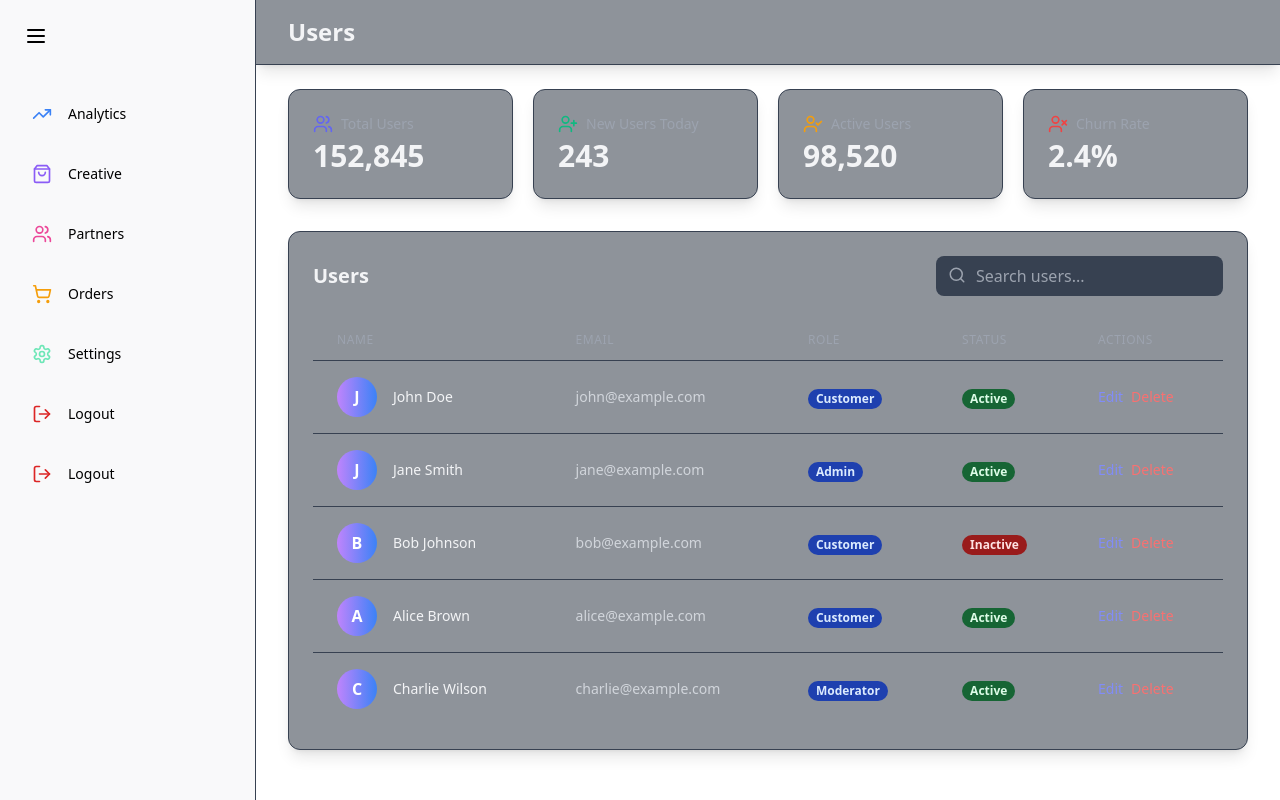
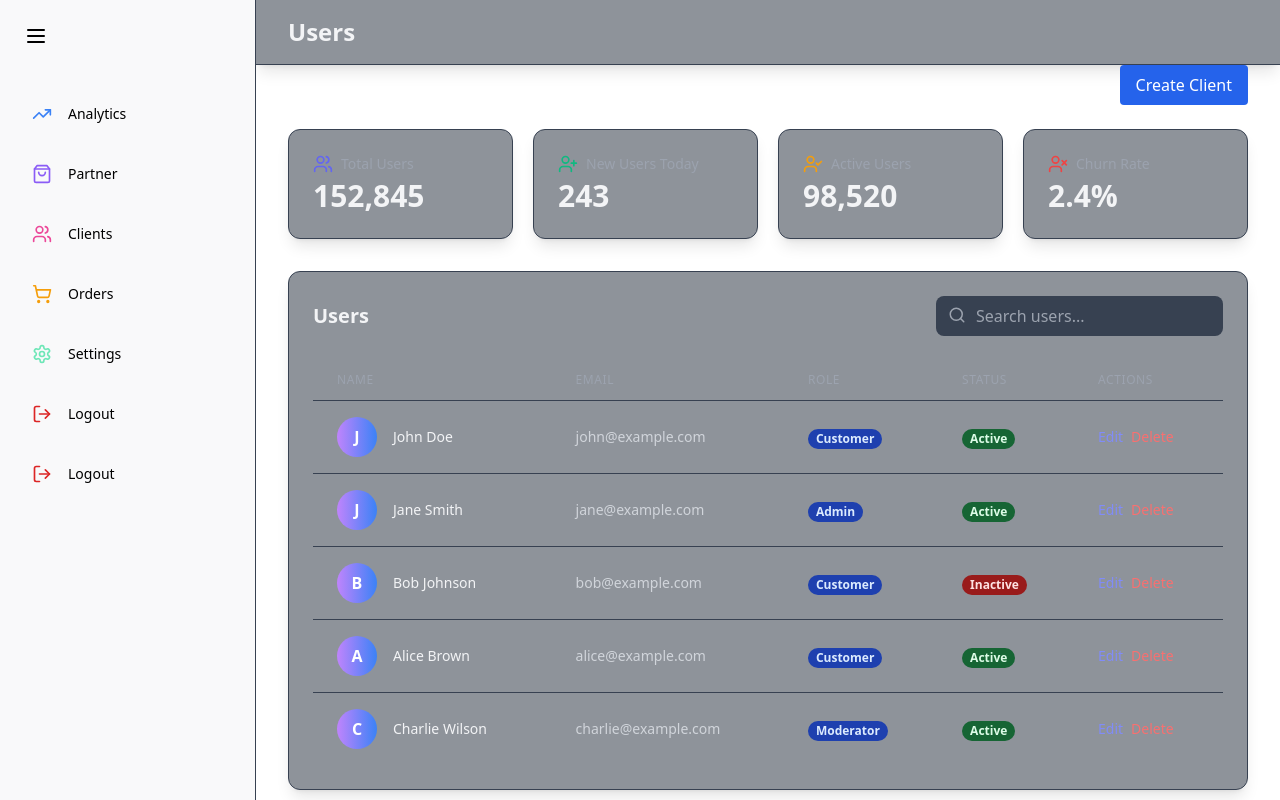
Before and after one commit to Skidesign1/skye-partnerdash, a React (Vite) app: page /users in a window 1280 px wide. Built offline with nearby package versions, Linux system fonts and the light colour scheme; sample sign-in values are in the browser's storage.

Commit message:
new changes

```diff
--- a/package.json
+++ b/package.json
@@ -14,6 +14,7 @@
     "lucide-react": "^0.417.0",
     "react": "^18.3.1",
     "react-dom": "^18.3.1",
+    "react-icons": "^5.5.0",
     "react-router-dom": "^6.25.1",
     "recharts": "^2.12.7"
   },
--- a/src/App.jsx
+++ b/src/App.jsx
@@ -8,6 +8,7 @@ import UsersPage from "./pages/UsersPage";
 import OrdersPage from "./pages/OrdersPage";
 import SettingsPage from "./pages/SettingsPage";
 import Sidebar from "./components/common/Sidebar";
+import ProtectedRoute from "./components/ProtectedRoute";
 
 const isAuthenticated =localStorage.getItem("auth") === "true";
 
@@ -21,55 +22,73 @@ function App() {
 				<Route
 				path="/dashboard"
 				element={
+					<ProtectedRoute>
+
 						<div className="flex w-full h-full bg-white text-black">
 						<Sidebar />
 						<Dashboard />
 						</div>
+					</ProtectedRoute>
 				}
 				/>
 				<Route
 				path="/analytics"
 				element={
+					<ProtectedRoute>
+
 						<div className="flex w-full h-full bg-white text-black ">
 						<Sidebar />
 						<AnalyticsPage />
 						</div>
+					</ProtectedRoute>
 					}
 				/>
 				<Route
 				path="/products"
 				element={
+					<ProtectedRoute>
+
 						<div className="flex w-full h-full bg-white text-black">
 						<Sidebar />
 						<ProductsPage />
 						</div>
+					</ProtectedRoute>
 					}
 				/>
 				<Route
 				path="/users"
 				element={
+					<ProtectedRoute>
+
 						<div className="flex w-full h-full bg-white text-black">
 						<Sidebar />
 						<UsersPage />
 						</div>
+					</ProtectedRoute>
 					}
 				/>
 				<Route
 				path="/orders"
 				element={
+					<ProtectedRoute>
+
 						<div className="flex w-full h-full bg-white text-black">
 						<Sidebar />
 						<OrdersPage />
 						</div>
+					</ProtectedRoute>
 					}
 				/>
 				<Route
 				path="/settings"
 				element={
+					<ProtectedRoute>
+
 						<div className="flex w-full h-full bg-white text-black">
 						<Sidebar />
 						<SettingsPage />
 						</div>
+					</ProtectedRoute>
 					}
 				/>
                </Routes>
--- /dev/null
+++ b/src/components/ProtectedRoute.jsx
@@ -0,0 +1,15 @@
+// src/components/ProtectedRoute.js
+import React from "react";
+import { Navigate } from "react-router-dom";
+
+const ProtectedRoute = ({ children }) => {
+  const token = localStorage.getItem("partnerToken"); // Use your token key
+
+  if (!token) {
+    return <Navigate to="/login" replace />;
+  }
+
+  return children;
+};
+
+export default ProtectedRoute;
--- a/src/components/common/Sidebar.jsx
+++ b/src/components/common/Sidebar.jsx
@@ -12,8 +12,8 @@ const SIDEBAR_ITEMS = [
     //     { name: "Settings", icon: Settings, color: "#6EE7B7", href: "/settings" },
     // =======
 	{ name: "Analytics", icon: TrendingUp, color: "#3B82F6", href: "/analytics" },
-	{ name: "Creative", icon: ShoppingBag, color: "#8B5CF6", href: "/products" },
-	{ name: "Partners", icon: Users, color: "#EC4899", href: "/users" },
+	{ name: "Partner", icon: ShoppingBag, color: "#8B5CF6", href: "/products" },
+	{ name: "Clients", icon: Users, color: "#EC4899", href: "/users" },
 	{ name: "Orders", icon: ShoppingCart, color: "#F59E0B", href: "/orders" },
 	{ name: "Settings", icon: Settings, color: "#6EE7B7", href: "/settings" },
 	{name: "Logout", icon:LogOut, color: "#DC2626", href: "/logout"},
--- a/src/pages/UsersPage.jsx
+++ b/src/pages/UsersPage.jsx
@@ -1,12 +1,14 @@
 import { UserCheck, UserPlus, UsersIcon, UserX } from "lucide-react";
 import { motion } from "framer-motion";
+import { useState, useEffect } from "react";
+// import {}
 
 import Header from "../components/common/Header";
 import StatCard from "../components/common/StatCard";
 import UsersTable from "../components/users/UsersTable";
-import UserGrowthChart from "../components/users/UserGrowthChart";
-import UserActivityHeatmap from "../components/users/UserActivityHeatmap";
-import UserDemographicsChart from "../components/users/UserDemographicsChart";
+// import UserGrowthChart from "../components/users/UserGrowthChart";
+// import UserActivityHeatmap from "../components/users/UserActivityHeatmap";
+// import UserDemographicsChart from "../components/users/UserDemographicsChart";
 
 const userStats = {
 	totalUsers: 152845,
@@ -16,9 +18,39 @@ const userStats = {
 };
 
 const UsersPage = () => {
+	const [isOpen, setIsOpen] = useState(false);
+
+
 	return (
 		<div className='flex-1 overflow-auto relative z-10'>
 			<Header title='Users' />
+			<div className='flex px-8 justify-end'>
+				<button
+					onClick={() => setIsOpen(true)}
+					className="bg-blue-600 text-white px-4 py-2 rounded hover:bg-blue-700"
+				>
+					Create Client
+				</button>
+
+				{/* <button className="bg-red-700 p-2"></button> */}
+			</div>
+			{isOpen && (
+			<div className="fixed inset-0 bg-black bg-opacity-50 flex items-center justify-center z-50">
+				<div className="bg-gray-900 rounded-lg shadow-lg w-full max-w-md p-6 text-white">
+					<div className="flex justify-between items-center mb-4">
+						<h2 className="text-lg font-semibold">Create Client</h2>
+						<button
+						onClick={() => setIsOpen(false)}
+						className="text-sm bg-gray-700 hover:bg-gray-600 px-3 py-1 rounded"
+						>
+						{/* <FiX size={20} /> */}Close
+						</button>
+					</div>
+
+
+				</div>
+			</div>
+			)}
 
 			<main className='max-w-7xl mx-auto py-6 px-4 lg:px-8'>
 				{/* STATS */}
```
Also changed, not shown: 1 other file (tests, documents, lock files or other folders). Lines whose indentation alone changed are shown as unchanged.
